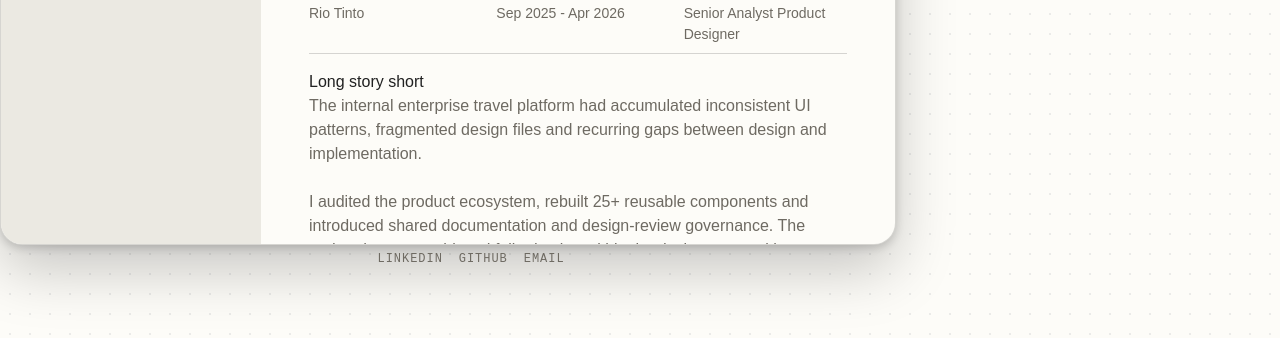
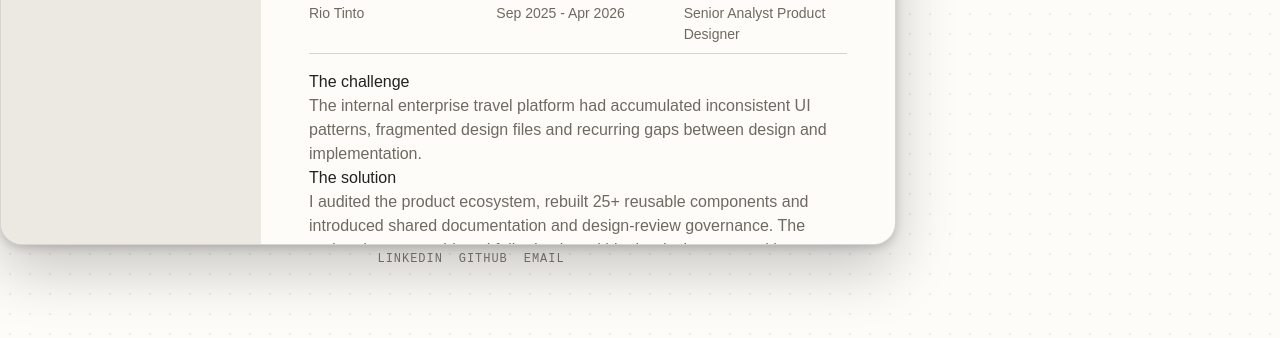
Before and after one commit to ellenWang918/ellen-portfolio, a Next.js app: page /experience/design-system-palms in a window 1280 px wide. Shown: the part 596-934 px from the top of the page. Built offline with nearby package versions, Linux system fonts and the light colour scheme.

Commit message:
failure fix

```diff
--- a/src/content/projects.ts
+++ b/src/content/projects.ts
@@ -48,10 +48,13 @@ export const projects: readonly Project[] = [
       { label: "Title", value: "Senior Analyst Product Designer" },
     ],
     story: {
-      header: "Long story short",
+      header: "The challenge",
       content:
-        "The internal enterprise travel platform had accumulated inconsistent UI patterns, fragmented design files and recurring gaps between design and implementation.\n\nI audited the product ecosystem, rebuilt 25+ reusable components and introduced shared documentation and design-review governance. The updated system achieved full adoption within the design team, with no further implementation misalignment observed after the review process was introduced. \n \n More details are coming soon.",
-      },
+        "The internal enterprise travel platform had accumulated inconsistent UI patterns, fragmented design files and recurring gaps between design and implementation.",
+      subheader: "The solution",
+      subcontent:
+        "I audited the product ecosystem, rebuilt 25+ reusable components and introduced shared documentation and design-review governance. The updated system achieved full adoption within the design team, with no further implementation misalignment observed after the review process was introduced.\n\nMore details are coming soon.",
+    },
     confidential: true,
   },
   {
```
